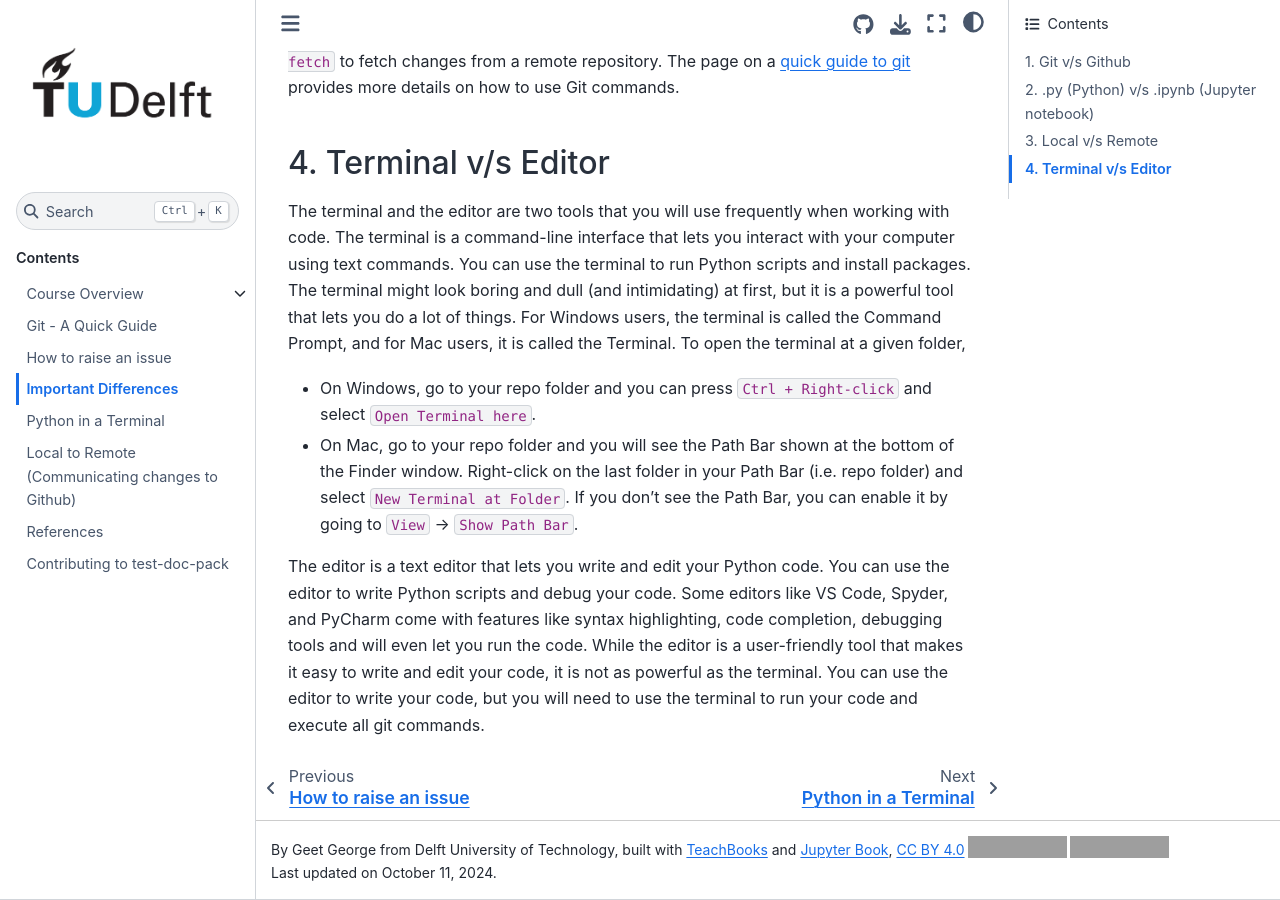
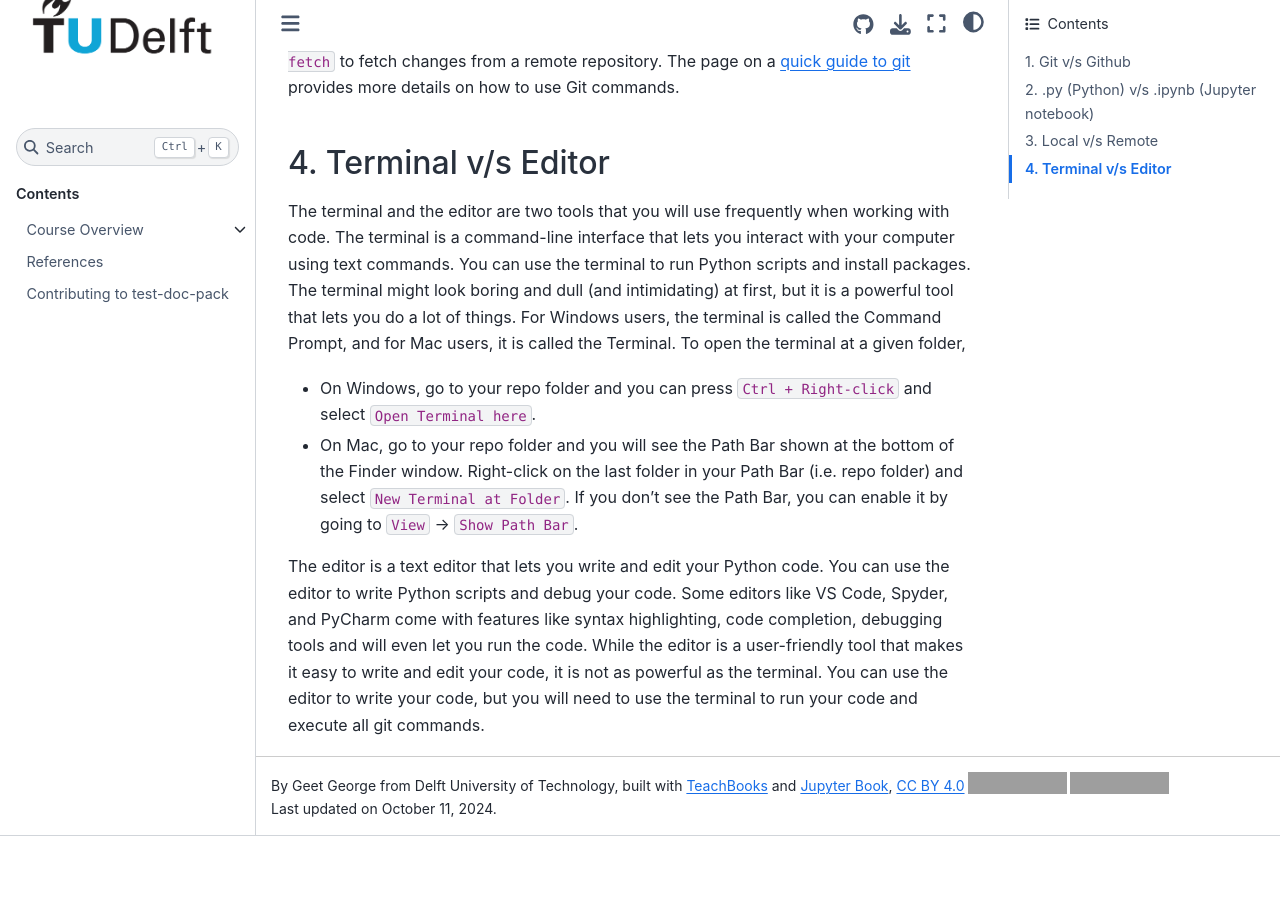
Before and after one commit to Geet-George/test-doc-pack, a Jupyter Book: the page built from book/content/learning/important-differences.md, in a window 1280 px wide and 900 px high, scrolled down 1645 px. Built offline with Jupyter Book 1.0.4 settings and Sphinx 7.4.7 and the Sphinx Book theme 1.1.4, drawn with Linux system fonts in a browser that asks for light colours; pages that are not in the unit, such as notebooks, are missing from menus; comment, search, counter and statistics services are not loaded; after the commit the page ends 2481 px from its top, so only the background shows below that; some of the changed lines change nothing that is shown; grey boxes are pictures that could not be loaded.

Commit message:
add concept sections to learning chapter

```diff
--- a/book/_toc.yml
+++ b/book/_toc.yml
@@ -8,10 +8,12 @@
       sections:
       - file: content/course/projects/projects.md
       - file: content/course/projects/themes.md
-    - file: content/learning/quick-guide-to-git.md
-    - file: content/learning/guide-to-raising-issues.md
-    - file: content/learning/important-differences.md
-    - file: content/learning/python-in-a-terminal.md
-    - file: content/learning/local-to-remote.md
+    - file: content/learning/overview.md
+      sections:
+      - file: content/learning/quick-guide-to-git.md
+      - file: content/learning/guide-to-raising-issues.md
+      - file: content/learning/important-differences.md
+      - file: content/learning/python-in-a-terminal.md
+      - file: content/learning/local-to-remote.md
     - file: references.md
     - file: contributing.md
```
